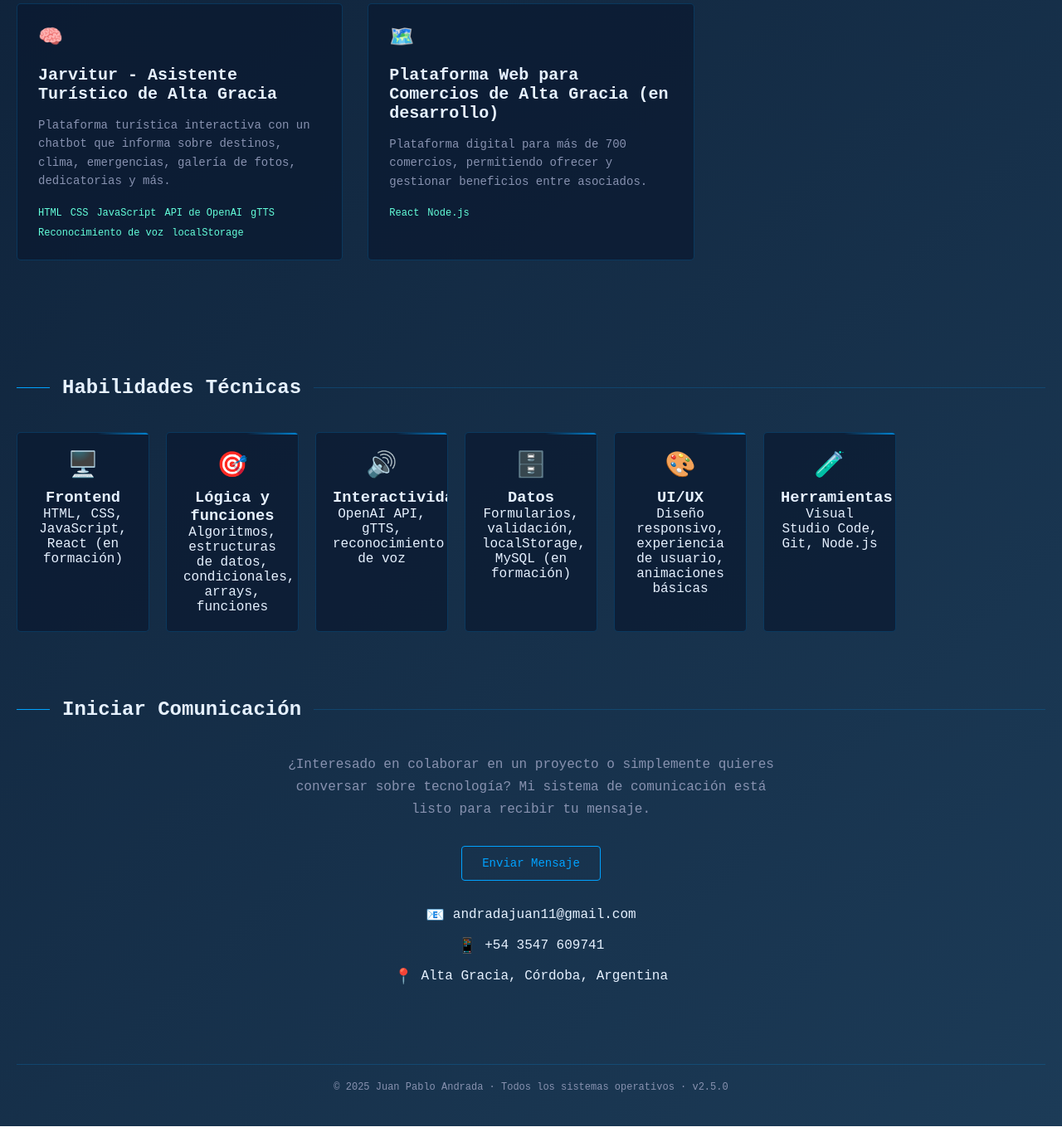
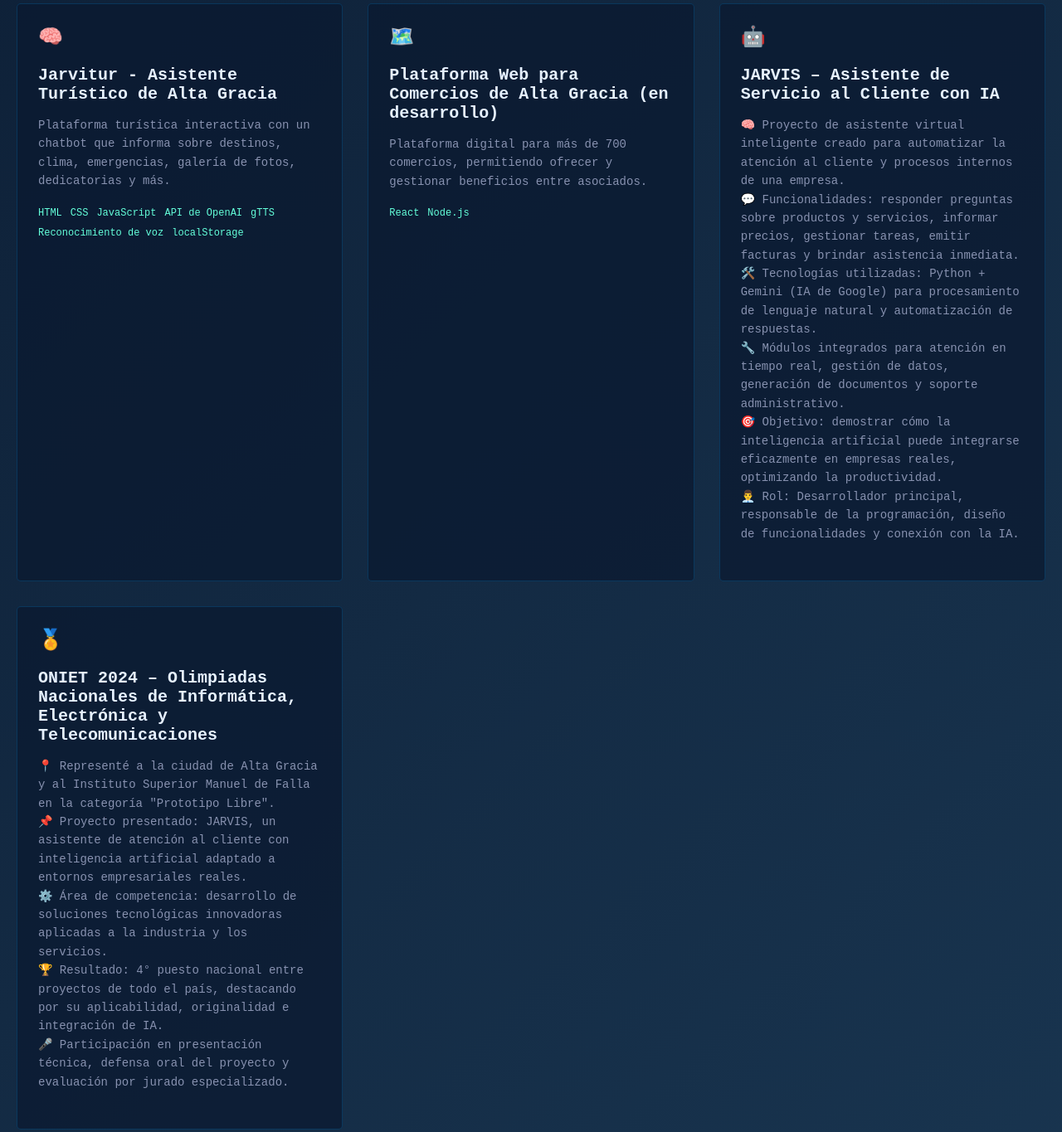
Before and after one commit to juanpablo154/portafolio, a plain HTML site: page index.html in a window 1280 px wide. Shown: the part 1232-2597 px from the top of the page at 83% size. Drawn offline with Linux system fonts and the light colour scheme.

Commit message:
Update index.html

```diff
--- a/index.html
+++ b/index.html
@@ -712,6 +712,35 @@
 
                 </div>
             </div>
+            <!-- New project card for JARVIS -->
+            <div class="project-card">
+                <div class="project-header">
+                    <div class="project-icon">🤖</div>
+                </div>
+                <h3 class="project-title">JARVIS – Asistente de Servicio al Cliente con IA</h3>
+                <p class="project-description">
+                    🧠 Proyecto de asistente virtual inteligente creado para automatizar la atención al cliente y procesos internos de una empresa.<br>
+                    💬 Funcionalidades: responder preguntas sobre productos y servicios, informar precios, gestionar tareas, emitir facturas y brindar asistencia inmediata.<br>
+                    🛠️ Tecnologías utilizadas: Python + Gemini (IA de Google) para procesamiento de lenguaje natural y automatización de respuestas.<br>
+                    🔧 Módulos integrados para atención en tiempo real, gestión de datos, generación de documentos y soporte administrativo.<br>
+                    🎯 Objetivo: demostrar cómo la inteligencia artificial puede integrarse eficazmente en empresas reales, optimizando la productividad.<br>
+                    👨‍💼 Rol: Desarrollador principal, responsable de la programación, diseño de funcionalidades y conexión con la IA.
+                </p>
+            </div>
+            <!-- New project card for ONIET 2024 -->
+            <div class="project-card">
+                <div class="project-header">
+                    <div class="project-icon">🏅</div>
+                </div>
+                <h3 class="project-title">ONIET 2024 – Olimpiadas Nacionales de Informática, Electrónica y Telecomunicaciones</h3>
+                <p class="project-description">
+                    📍 Representé a la ciudad de Alta Gracia y al Instituto Superior Manuel de Falla en la categoría "Prototipo Libre".<br>
+                    📌 Proyecto presentado: JARVIS, un asistente de atención al cliente con inteligencia artificial adaptado a entornos empresariales reales.<br>
+                    ⚙️ Área de competencia: desarrollo de soluciones tecnológicas innovadoras aplicadas a la industria y los servicios.<br>
+                    🏆 Resultado: 4° puesto nacional entre proyectos de todo el país, destacando por su aplicabilidad, originalidad e integración de IA.<br>
+                    🎤 Participación en presentación técnica, defensa oral del proyecto y evaluación por jurado especializado.
+                </p>
+            </div>
         </div>
 
         <h2 id="skills" class="section-title">Habilidades Técnicas</h2>
@@ -751,16 +780,16 @@
         <h2 id="contact" class="section-title">Iniciar Comunicación</h2>
         <div class="contact-container">
             <p>¿Interesado en colaborar en un proyecto o simplemente quieres conversar sobre tecnología? Mi sistema de comunicación está listo para recibir tu mensaje.</p>
-            <a href="mailto:andradajuan11@gmail.com" class="cta-btn">Enviar Mensaje</a>
+            <a href="mailto:juanpablo@example.com" class="cta-btn">Enviar Mensaje</a>
 
             <div class="contact-info">
                 <div class="contact-item">
                     <div class="contact-icon">📧</div>
-                    <span>andradajuan11@gmail.com</span>
+                    <span>juanpablo@example.com</span>
                 </div>
                 <div class="contact-item">
                     <div class="contact-icon">📱</div>
-                    <span>+54 3547 609741</span>
+                    <span>+123 456 7890</span>
                 </div>
                 <div class="contact-item">
                     <div class="contact-icon">📍</div>
```
